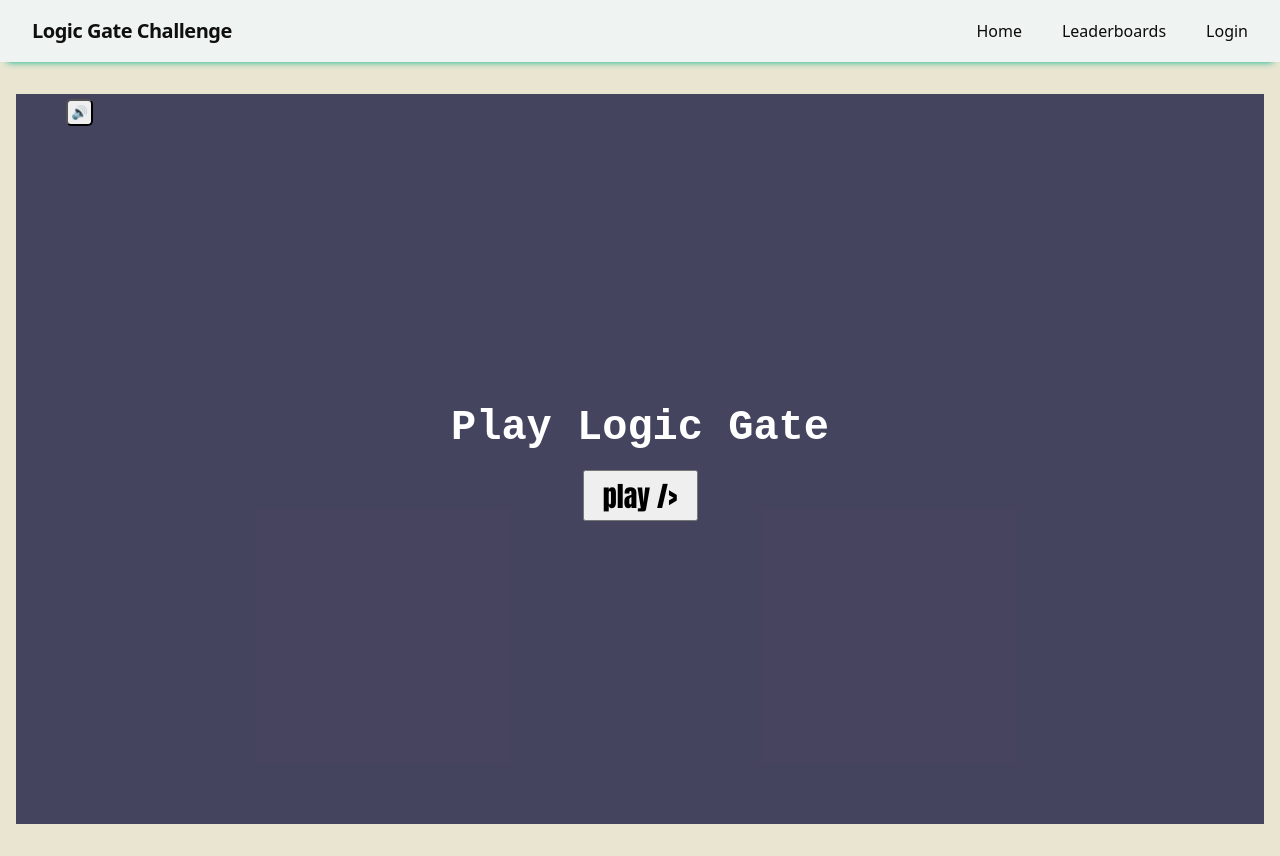
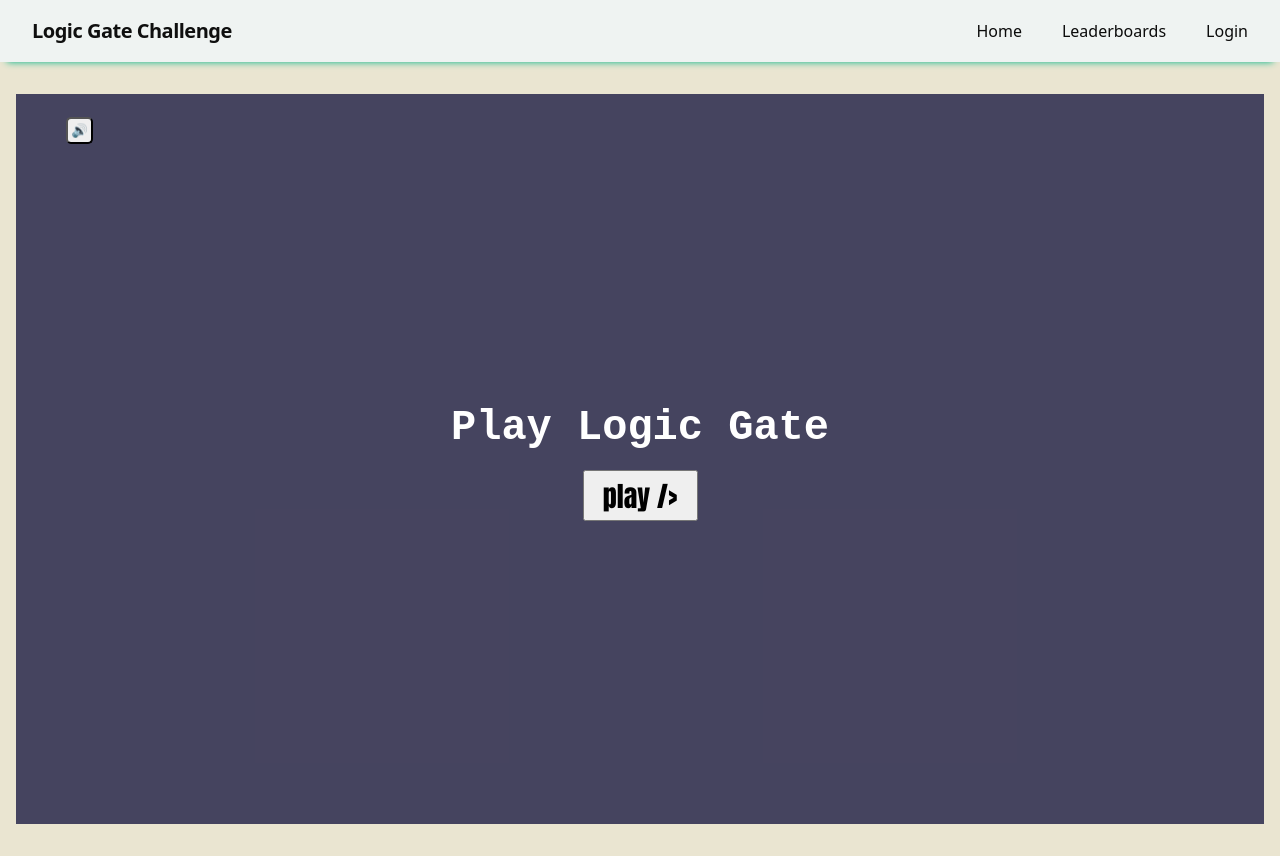
Before and after one commit to amcpc4k-maker/Logic-Gate-Simulator, a React (Vite) app: page / in a window 1280 px wide. Built offline with nearby package versions, Linux system fonts and the light colour scheme.

Commit message:
Update app.css

```diff
--- a/frontend/src/stylesheets/app.css
+++ b/frontend/src/stylesheets/app.css
@@ -757,7 +757,7 @@ tr:last-child td {
 
 .musicBtn {
   position: absolute;
-  top: 5px;
+  top: 23px;
   left: 50px;
   width: 27px;
   height: 27px;
```
